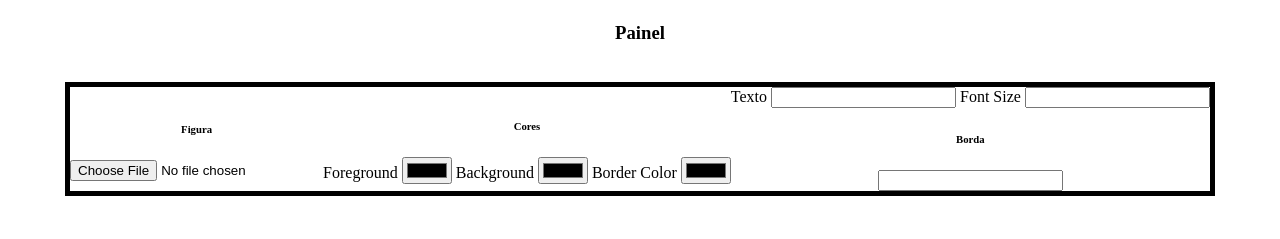
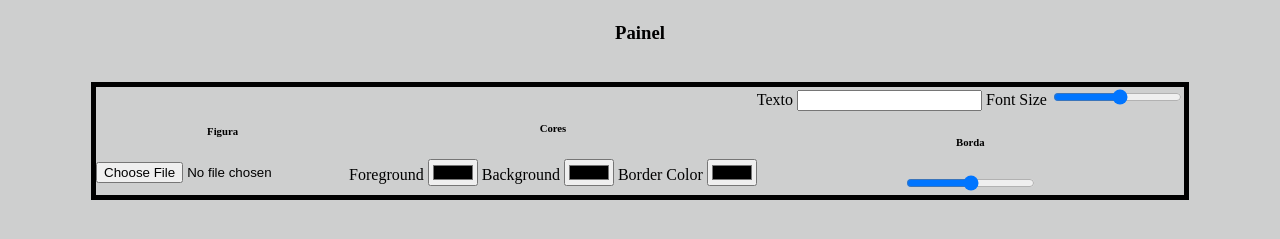
Before and after one commit to Chipskein/DI-Gadge-Trab1, a plain HTML site: page index.html in a window 1280 px wide. Shown: the part 435-674 px from the top of the page. Drawn offline with Linux system fonts and the light colour scheme.

Commit message:
fix:form

```diff
--- a/index.html
+++ b/index.html
@@ -7,6 +7,10 @@
     <title>DI-TRAB | Painel</title>
 </head>
 <style>
+    body{
+        color:rgb(0, 0, 0);
+        background-color: rgb(206, 207, 207);
+    }
     #root{
         display: flex;
         justify-content: center;
@@ -109,7 +113,9 @@
                         <label>
                             Font Size
                             <input
-                                type="number"
+                                max="30"
+                                min="5"
+                                type="range"
                                 name="texto-size"
                                 id="texto-size-input"
                             >
@@ -119,7 +125,9 @@
                     <div>
                         <h6>Borda</h6>
                         <input
-                            type="number"
+                            max="100"
+                            min="1"
+                            type="range"
                             name="borda-size"
                             id="borda-size-input"
                         >
@@ -130,6 +138,11 @@
     </div>
 </body>
 <script>
+    const form=document.getElementById("painel-form")
+    form.onsubmit=(e)=>{
+        e.preventDefault()
+    }
+
     const textoSizeInput=document.getElementById("texto-size-input")
     textoSizeInput.onchange=(event)=>{
         const input=event.target
```
